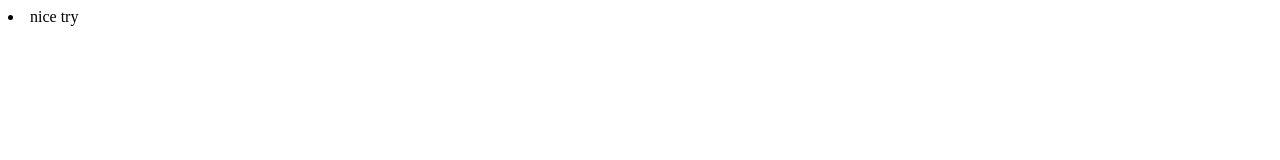
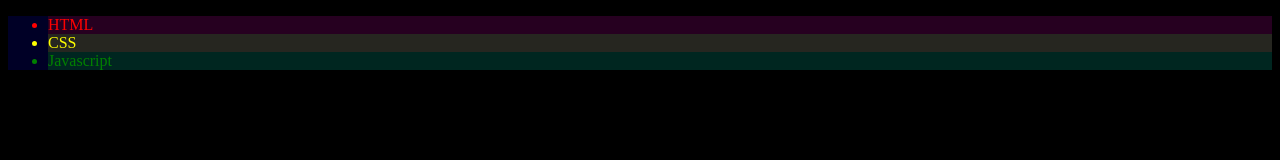
Before and after one commit to rodarino/tutor, a plain HTML site: page index.html in a window 1280 px wide. Drawn offline with Linux system fonts and the light colour scheme.

Commit message:
Update index.html

```diff
--- a/index.html
+++ b/index.html
@@ -1,9 +1,13 @@
 <!DOCTYPE html>
-<html lang ="en">
+<html>
 <head>
-    <title> test1 </title>
+    <title> issue #1 </title>
 </head>
-<body>
-    <li>nice try</li>
+<body style="background-color: black;">
+    <ul style="background-color:rgba(0,0,255,0.15);">
+        <li style="background-color:rgba(255,0,0,0.15);color:red">HTML </li>
+        <li style="background-color:rgba(255,255,0,0.15);color:yellow"> CSS</li>
+        <li style="background-color:rgba(0,255,0,0.15);color:green"> Javascript </li>
+    </ul>
 </body>
 </html>
```
